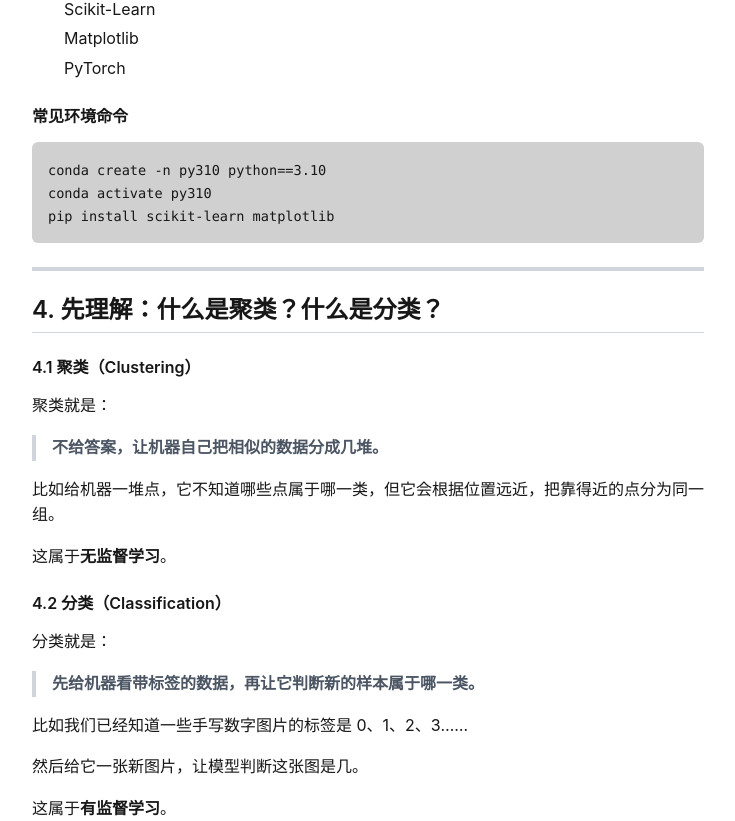
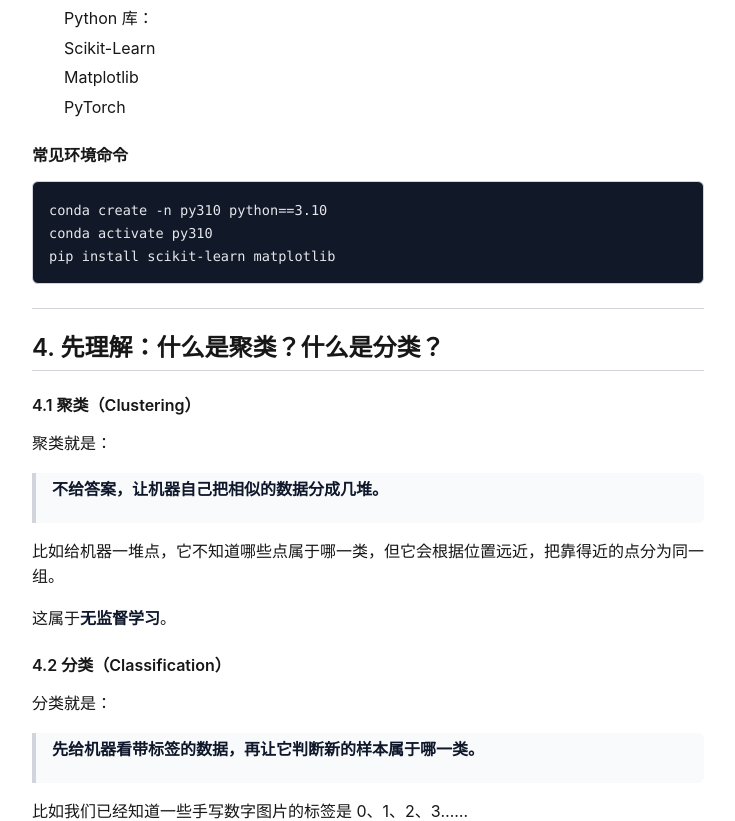
Before and after one commit to Gzx-070829/ChengduoXuan-site, a Next.js app: page /ai/knn-kmeans-notes in a window 1280 px wide. Shown: the part 1366-2187 px from the top of the page, without its empty margins (272-1007 px from the left). Built offline with nearby package versions, Linux system fonts and the light colour scheme.

Commit message:
Fix dark mode markdown contrast on article pages

```diff
--- a/app/globals.css
+++ b/app/globals.css
@@ -20,6 +20,14 @@
   --card-description: #374151;
   --card-shadow: 0 2px 6px rgba(0,0,0,0.05);
   --card-shadow-hover: 0 8px 20px rgba(0,0,0,0.12);
+  --markdown-strong: #0f172a;
+  --markdown-em: #1f2937;
+  --markdown-inline-code-fg: #1f2937;
+  --markdown-inline-code-bg: #eef2ff;
+  --markdown-code-block-bg: #111827;
+  --markdown-code-block-fg: #e5e7eb;
+  --markdown-quote-bg: #f8fafc;
+  --markdown-table-stripe: #f9fafb;
 }
 
 @theme inline {
@@ -50,6 +58,14 @@
     --card-description: #d1d5db;
     --card-shadow: 0 2px 6px rgba(0,0,0,0.35);
     --card-shadow-hover: 0 8px 20px rgba(0,0,0,0.45);
+    --markdown-strong: #ffffff;
+    --markdown-em: #e5e7eb;
+    --markdown-inline-code-fg: #bfdbfe;
+    --markdown-inline-code-bg: #1f2937;
+    --markdown-code-block-bg: #111827;
+    --markdown-code-block-fg: #e5e7eb;
+    --markdown-quote-bg: #0f172a;
+    --markdown-table-stripe: #0f172a;
   }
 }
 
--- a/app/styles/github-markdown.css
+++ b/app/styles/github-markdown.css
@@ -7,6 +7,7 @@
   font-size: 16px;
   line-height: 1.6;
   word-wrap: break-word;
+  color: var(--foreground);
 }
 
 .markdown-body > *:first-child {
@@ -27,6 +28,7 @@
   margin-bottom: 16px;
   font-weight: 600;
   line-height: 1.25;
+  color: var(--foreground);
 }
 
 .markdown-body h1 {
@@ -60,6 +62,28 @@
   margin-top: 0.25em;
 }
 
+.markdown-body li,
+.markdown-body li::marker {
+  color: var(--foreground);
+}
+
+.markdown-body a {
+  color: var(--link);
+}
+
+.markdown-body a:hover {
+  color: var(--link-hover);
+}
+
+.markdown-body strong {
+  color: var(--markdown-strong);
+  font-weight: 700;
+}
+
+.markdown-body em {
+  color: var(--markdown-em);
+}
+
 .markdown-body code,
 .markdown-body pre {
   font-family: ui-monospace, SFMono-Regular, SF Mono, Menlo, Consolas, "Liberation Mono", monospace;
@@ -69,7 +93,8 @@
   font-size: 85%;
   padding: 0.2em 0.4em;
   border-radius: 6px;
-  background-color: color-mix(in oklab, var(--surface) 88%, var(--foreground) 12%);
+  color: var(--markdown-inline-code-fg);
+  background-color: var(--markdown-inline-code-bg);
 }
 
 .markdown-body pre {
@@ -77,18 +102,23 @@
   overflow: auto;
   border-radius: 6px;
   line-height: 1.45;
-  background-color: color-mix(in oklab, var(--surface) 82%, var(--foreground) 18%);
+  color: var(--markdown-code-block-fg);
+  background-color: var(--markdown-code-block-bg);
+  border: 1px solid var(--border-color);
 }
 
 .markdown-body pre code {
   padding: 0;
+  color: inherit;
   background: transparent;
 }
 
 .markdown-body blockquote {
-  padding: 0 1em;
+  padding: 0.25em 1em;
   color: var(--muted-foreground);
   border-left: 0.25em solid var(--border-color);
+  background: var(--markdown-quote-bg);
+  border-radius: 0 6px 6px 0;
 }
 
 .markdown-body table {
@@ -104,6 +134,12 @@
 .markdown-body table td {
   padding: 6px 13px;
   border: 1px solid var(--border-color);
+  color: var(--foreground);
+}
+
+.markdown-body table th {
+  font-weight: 600;
+  background: color-mix(in oklab, var(--surface) 88%, var(--foreground) 12%);
 }
 
 .markdown-body table tr {
@@ -111,8 +147,12 @@
   border-top: 1px solid var(--border-color);
 }
 
+.markdown-body table tr:nth-child(2n) {
+  background-color: var(--markdown-table-stripe);
+}
+
 .markdown-body hr {
-  height: 0.25em;
+  height: 1px;
   padding: 0;
   margin: 24px 0;
   background-color: var(--border-color);
```
